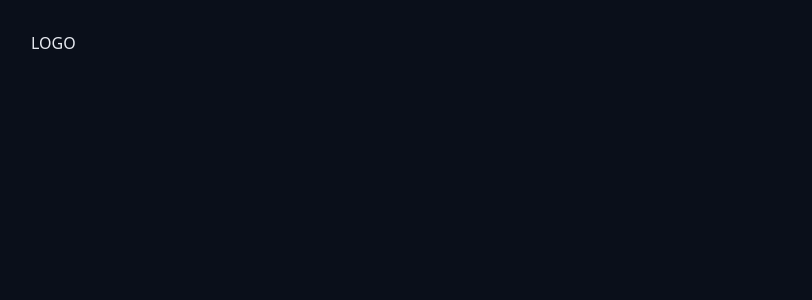
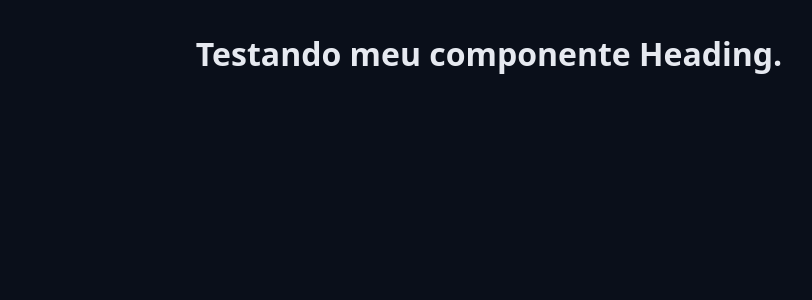
Before and after one commit to ruandelia/chronos-pomodoro, a React (Vite) app: page / in a window 1280 px wide. Shown: the top 300 px of the page, without its empty margins (151-963 px from the left). Built offline with nearby package versions, Linux system fonts and the light colour scheme.

Commit message:
Criei um componente para a estrutura html.

```diff
--- a/src/App.tsx
+++ b/src/App.tsx
@@ -1,16 +1,14 @@
 import './styles/theme.css';
 import './styles/global.css';
+import { Container } from './components/Container';
+import { Heading } from './components/Heading';
 
 export function App() {
   return (
     <>
-      <div className='container-fluid'>
-        <div className='container'>
-          <div className='content'>
-            <section>LOGO</section>
-          </div>
-        </div>
-      </div>
+      <Container>
+        <Heading>Testando meu componente Heading.</Heading>
+      </Container>
     </>
   );
 }
--- /dev/null
+++ b/src/components/Container.module.css
@@ -0,0 +1,12 @@
+.container-fluid{
+    max-width: auto;
+}
+
+.container{
+    max-width: 98rem;
+    margin: 0 auto;
+}
+
+.content{
+    margin: 3.2rem;
+}
--- /dev/null
+++ b/src/components/Container.tsx
@@ -0,0 +1,16 @@
+import type React from "react"
+import styles from "./Container.module.css";
+
+type ContainerProps = {
+    children: React.ReactNode
+}
+
+export function Container({ children }: ContainerProps){
+    return (
+        <div className={styles.container}>
+          <div className={styles.content}>
+            {children}
+          </div>
+        </div>
+    );
+}
```
